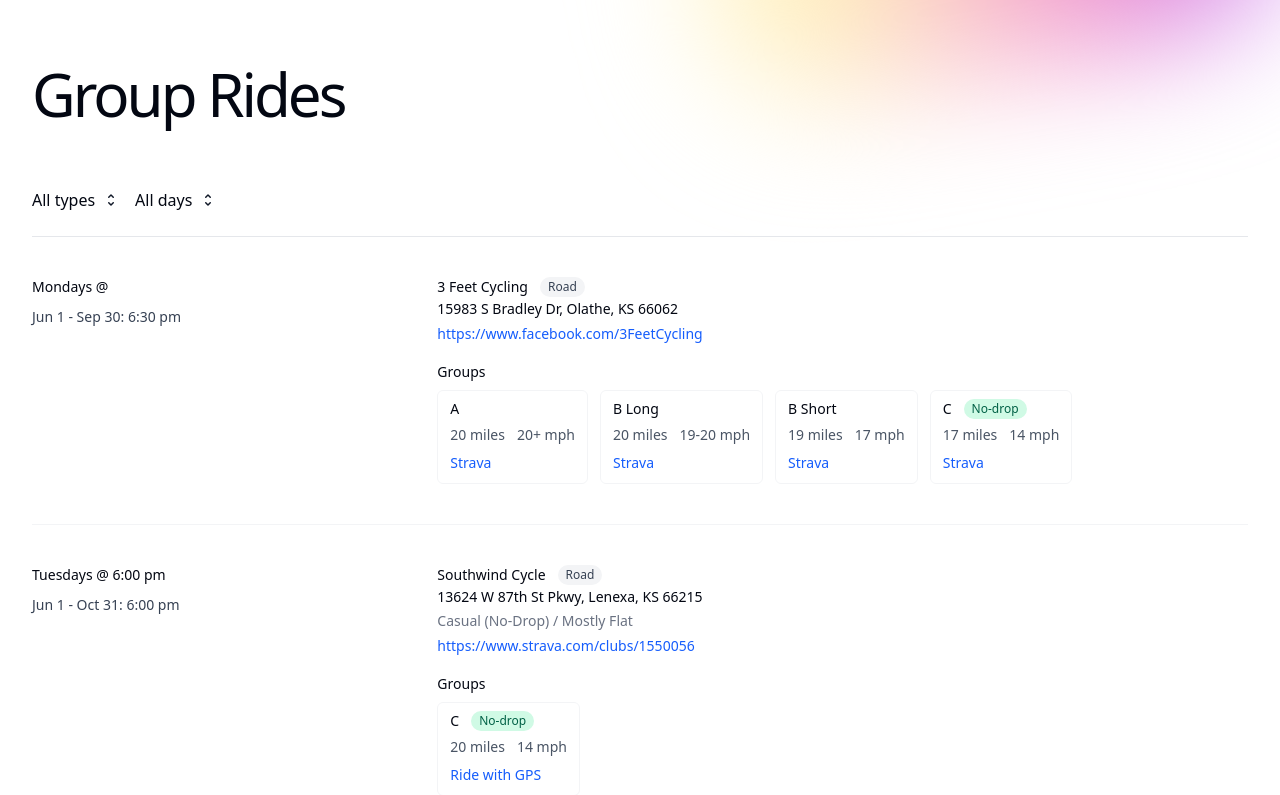
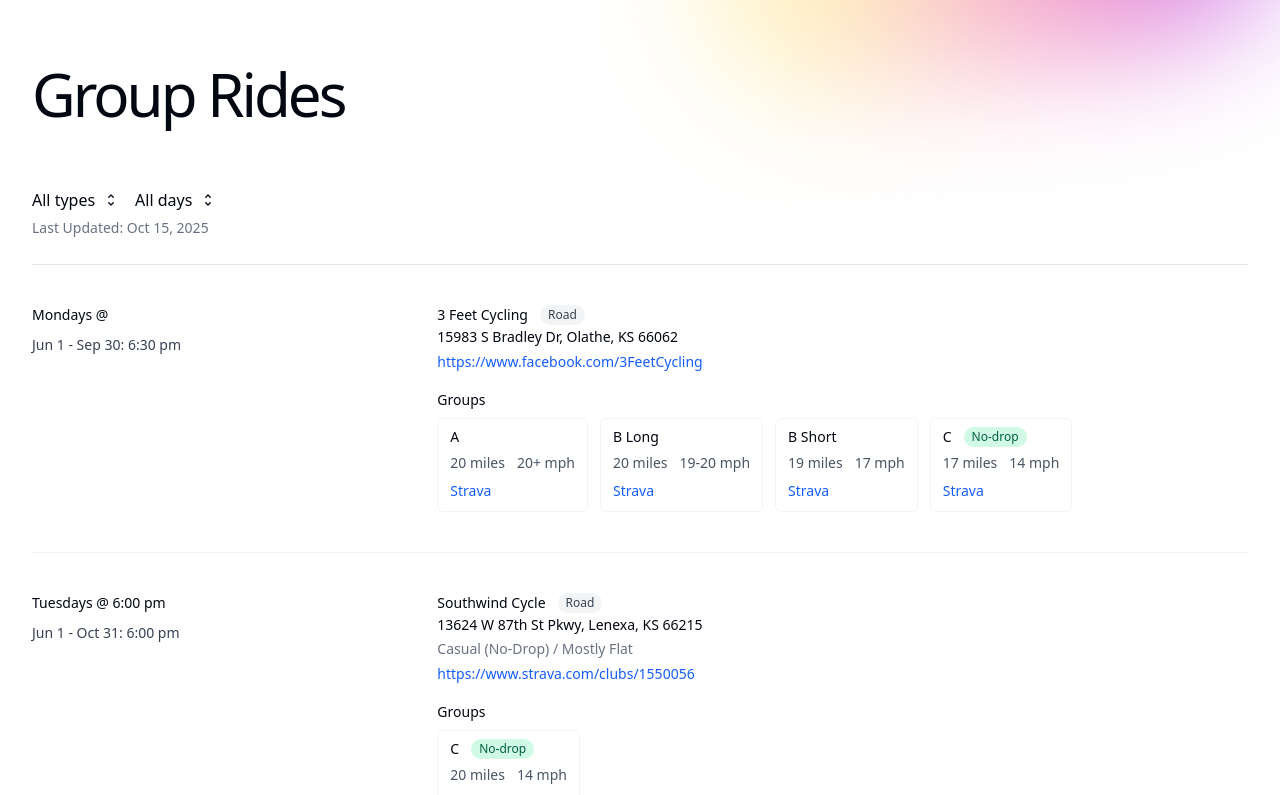
Before and after one commit to at0dd/group-rides, a Next.js app: page /group-rides/ in a window 1280 px wide. Shown: the top 795 px of the page. Built offline with nearby package versions, Linux system fonts and the light colour scheme; a web font is replaced by a local one.

Commit message:
Add last updated

```diff
--- a/src/app/page.tsx
+++ b/src/app/page.tsx
@@ -300,6 +300,7 @@
           <RideType selected={selectedType} onSelectType={(t) => setSelectedType(t)} />
           <DayFilter selectedDay={selectedDay} onSelectDay={(d) => setSelectedDay(d)} />
         </div>
+        <p className="mt-1 text-sm/6 text-gray-500">Last Updated: Oct 15, 2025</p>
         <Ride type={selectedType} day={selectedDay} />
       </Container>
     </main>
```
